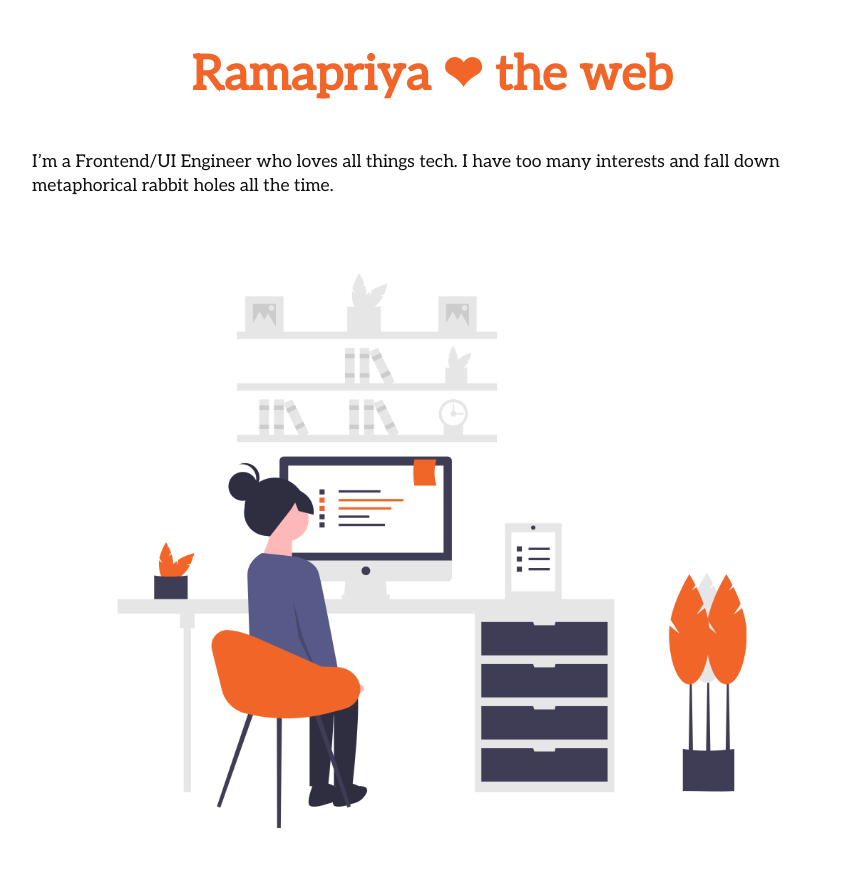
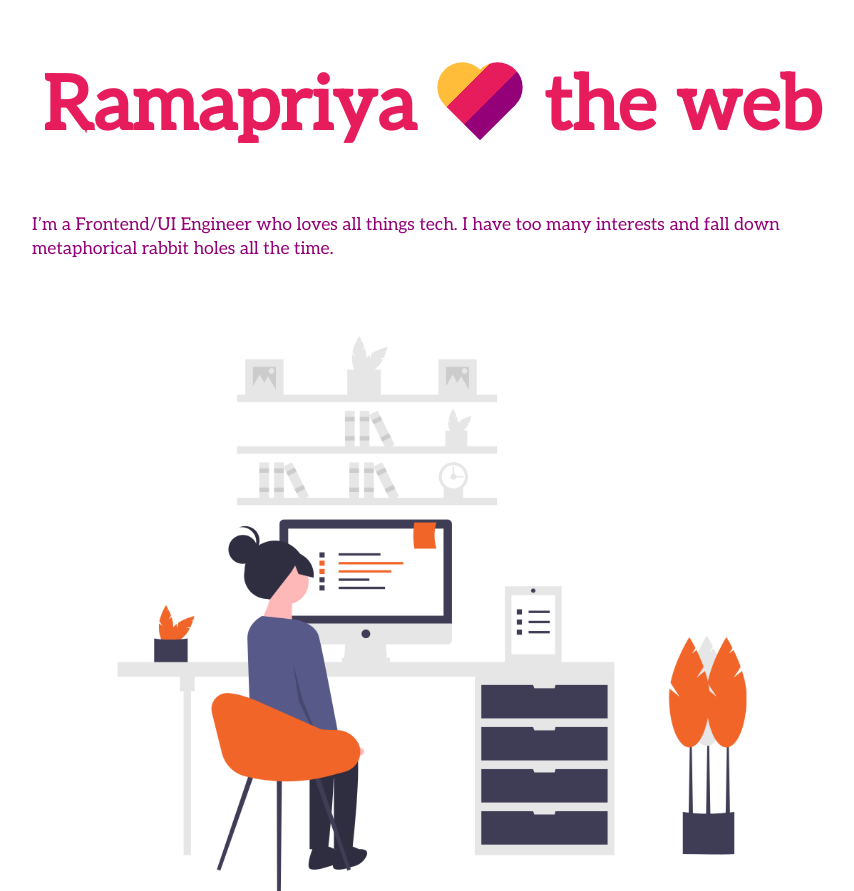
Before and after one commit to ramapriyark/ramapriyark.github.io, a plain HTML site: page index.html in a window 1280 px wide. Shown: the top 891 px of the page, without its empty margins (208-1062 px from the left). Drawn offline with Linux system fonts and the light colour scheme.

Commit message:
Changed heart and colors. Colors are still WIP :/

```diff
--- a/index.html
+++ b/index.html
@@ -16,7 +16,9 @@
   </head>
   <body>
     <main>
-      <h1>Ramapriya ❤ the web</h1>
+      <h1>Ramapriya
+      <span class="heart"></span>
+      the web</h1>
 
       <p>
         I’m a Frontend/UI Engineer who loves all things tech. I have too many
--- a/style.css
+++ b/style.css
@@ -1,4 +1,14 @@
 @import url("https://fonts.googleapis.com/css?family=Aleo");
+
+:root {
+  --main-bg-color: #FFFFFF;
+  --main-text-color: #930077;
+  --heading-color: #e61c5d;
+  --link-color: #2965F1;
+  --color1: #930077;
+  --color2: #e61c5d;
+  --color3: #ffbd39;
+}
 
 html,
 body {
@@ -9,8 +19,8 @@ body {
   margin: 0 auto;
   padding: 20px 40px;
   max-width: 800px;
-  background: #fff;
-  color: #101010;
+  background: var(--main-bg-color);
+  color: var(--main-text-color);
   font-size: 1.1rem;
   line-height: 1.5rem;
 }
@@ -26,34 +36,84 @@ img {
 
 h1 {
   font-weight: bold;
-  color: #f16529;
-  font-size: 3rem;
-  line-height: 3rem;
+  color: var(--heading-color);
+  font-size: 75px;
+  line-height: 75px;
   text-align: center;
 }
 
+.heart {
+  display: inline-block;
+  background: var(--heading-color);
+  background: linear-gradient(90deg,
+            var(--color3) 0%,
+            var(--color3) 6%,
+            var(--color2) 6%,
+            var(--color2) 55%,
+            var(--color1) 55%,
+            var(--color1) 100%);
+  height: 50px;
+  width: 50px;
+  transform: rotate(45deg);
+  margin: 0 20px;
+}
+
+.heart:before,
+.heart:after {
+  content: "";
+  background: var(--heading-color);
+  border-radius: 50%;
+  height: 50px;
+  position: absolute;
+  width: 50px;
+  top: -25px;
+  left: 0;
+}
+
+.heart:before {
+  background: linear-gradient(90deg,
+  var(--color3) 0%,
+  var(--color3) 55%,
+  var(--color2) 55%,
+  var(--color2) 100%);
+  top: 0;
+  left: -25px;
+}
+
+.heart:after {
+  background: linear-gradient(90deg,
+            var(--color3) 0%,
+            var(--color3) 6%,
+            var(--color2) 6%,
+            var(--color2) 55%,
+            var(--color1) 55%,
+            var(--color1) 100%);
+}
+
 a {
-  color: #2965f1;
+  color: var(--link-color);
   padding: 5px;
 }
 
 a:visited {
-  color: #2965f1;
+  color: var(--link-color);
 }
 
 a:hover,
 a:visited:hover,
 a:focus,
 a:active {
-  background: linear-gradient(
-    0deg,
-    rgba(38, 77, 228, 1) 0%,
-    rgba(41, 101, 241, 1) 35%,
-    rgba(1, 200, 239, 1) 100%
-  );
-  color: #fafafa;
-  border-radius: 8px;
+  background: linear-gradient(315deg,
+            var(--color1) 0%,
+            var(--color1) 33%,
+            var(--color2) 33%,
+            var(--color2) 66%,
+            var(--color3) 66%,
+            var(--color3) 100%);
+  -webkit-background-clip: text;
+  -webkit-text-fill-color: transparent;
   text-decoration: none;
+  font-weight: bold;
 }
 
 small {
```
